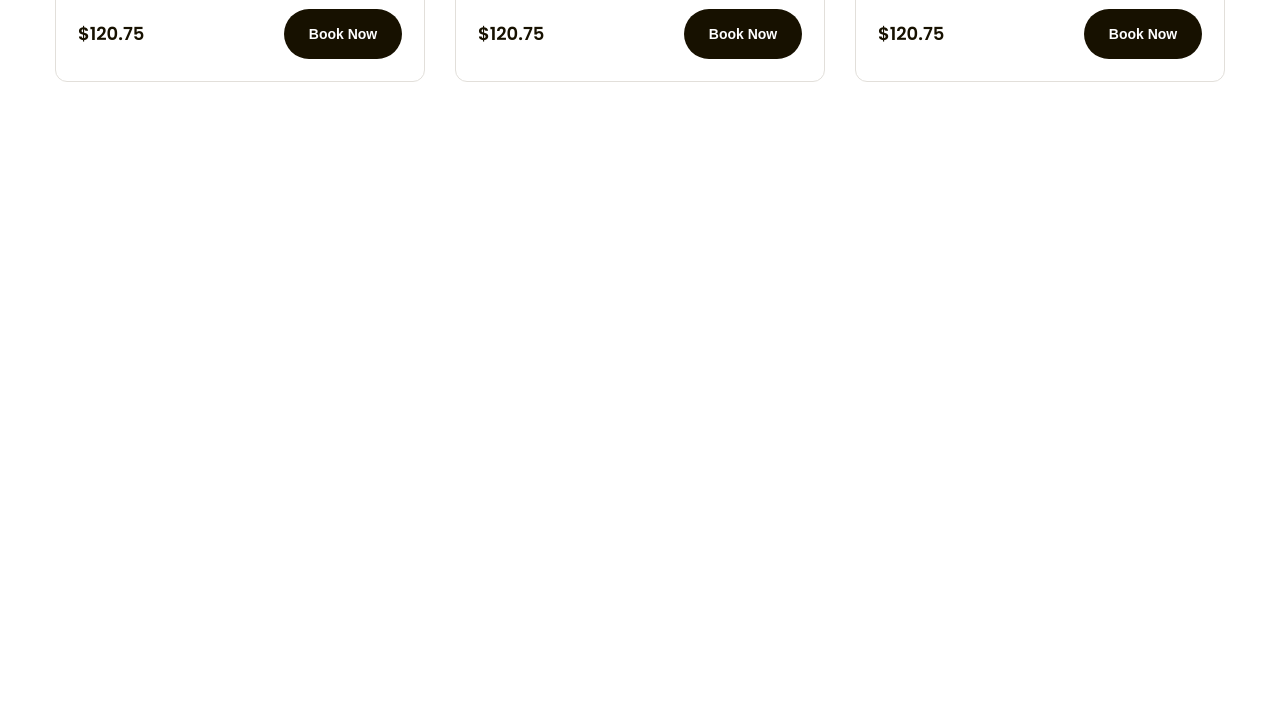
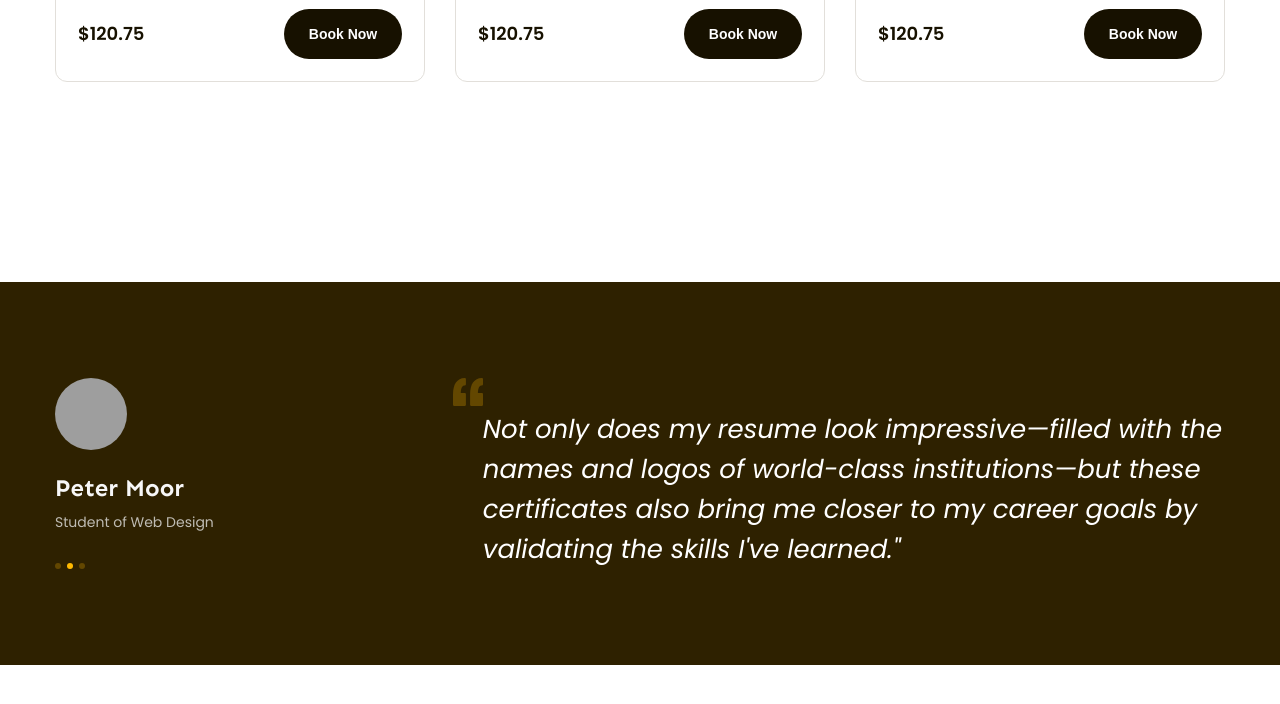
Before and after one commit to hoaiphongpvt/project02, a plain HTML site: page index.html in a window 1280 px wide. Shown: the part 1636-2340 px from the top of the page. Drawn offline with Linux system fonts and the light colour scheme; grey boxes are pictures that could not be loaded.

Commit message:
Add Feedback

```diff
--- a/assets/css/style.css
+++ b/assets/css/style.css
@@ -400,3 +400,73 @@ a {
 .courses-item .foot .btn-book:hover {
     background: #FFB900;
 }
+
+/* Feedback */
+
+.feedback {
+    margin-top: 135px;
+    padding: 96px 0;
+    background: #2E2100;
+}
+
+.feedback .feedback-item {
+    display: flex;
+    justify-content: space-between;
+}
+
+.feedback-item .avatar {
+    width: 72px;
+    height: 72px;
+    border-radius: 50%;
+    object-fit: cover;
+}
+
+.feedback-item .title {
+    margin-top: 18px;
+    font-family: 'Sen';
+    font-style: normal;
+    font-weight: 700;
+    font-size: 2.4rem;
+    line-height: 34px;
+    color: #F7F7F7;
+}
+
+.feedback-item .desc {
+    margin-top: 4px;
+    font-weight: 400;
+    font-size: 1.4rem;
+    line-height: 26px;
+    color: #BFBCB3;
+}
+
+.feedback-item .dots {
+    margin-top: 28px;
+    display: flex;
+}
+
+.feedback-item .dot {
+    margin-right: 6px;
+    width: 6px;
+    height: 6px;
+    border-radius: 50%;
+    background: #634700;
+    cursor: pointer;
+}
+
+.feedback-item .dot.active {
+    cursor: default;
+    background: #FFB900;
+}
+
+.feedback-item .content {
+    width: 66%;
+}
+
+.feedback-item blockquote {
+    margin-left: 30px;
+    font-style: italic;
+    font-weight: 400;
+    font-size: 2.6rem;
+    line-height: 40px;
+    color: #FFFFFF;
+}
--- a/index.html
+++ b/index.html
@@ -191,6 +191,30 @@
                 </div>
             </div>
         </div>
+
+        <div class="feedback">
+            <div class="main-content">
+                <div class="feedback-list">
+                    <div class="feedback-item">
+                        <div class="info">
+                            <img src="./assets/img/joanna-nix-walkup-h2pnXHMz8YM-unsplash.jpg" alt="Avatar" class="avatar">
+                            <p class="title">Peter Moor</p>
+                            <p class="desc">Student of Web Design</p>
+                            <div class="dots">
+                                <span class="dot"></span>
+                                <span class="dot active"></span>
+                                <span class="dot"></span>
+                            </div>
+                        </div>
+
+                        <div class="content">
+                            <img src="./assets/img/quotes.svg" alt="Quotes" class="open-quotes">
+                            <blockquote>Not only does my resume look impressive—filled with the names and logos of world-class institutions—but these certificates also bring me closer to my career goals by validating the skills I've learned." </blockquote>
+                        </div>
+                    </div>
+                </div>
+            </div>
+        </div>
     </main>
 </body>
 </html>
```
Also changed, not shown: assets/img/quotes.svg (added), 1 other file.
